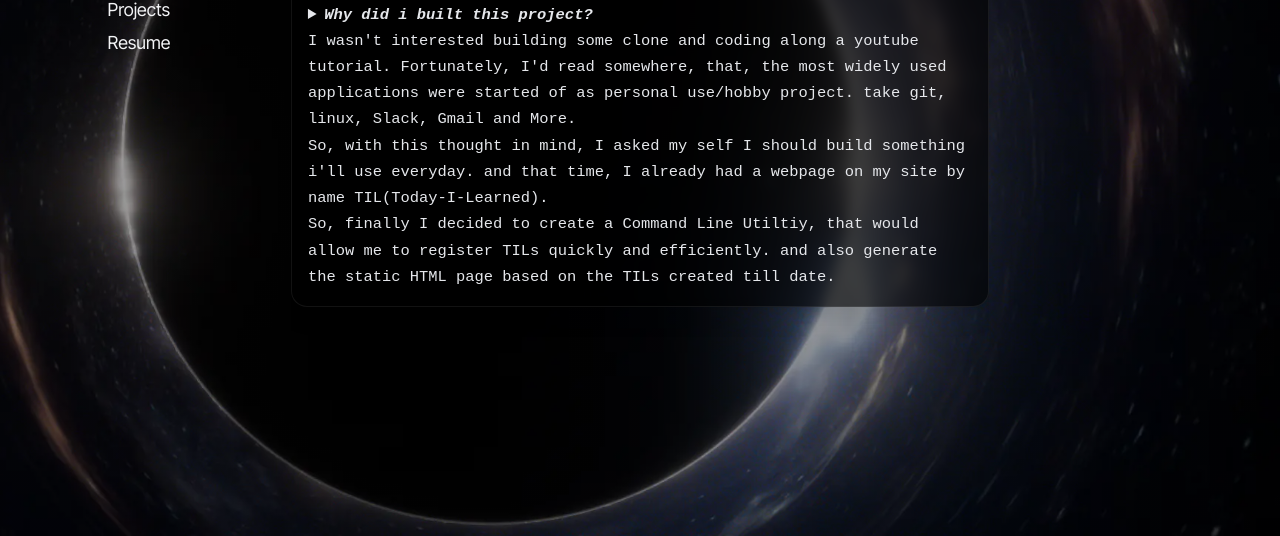
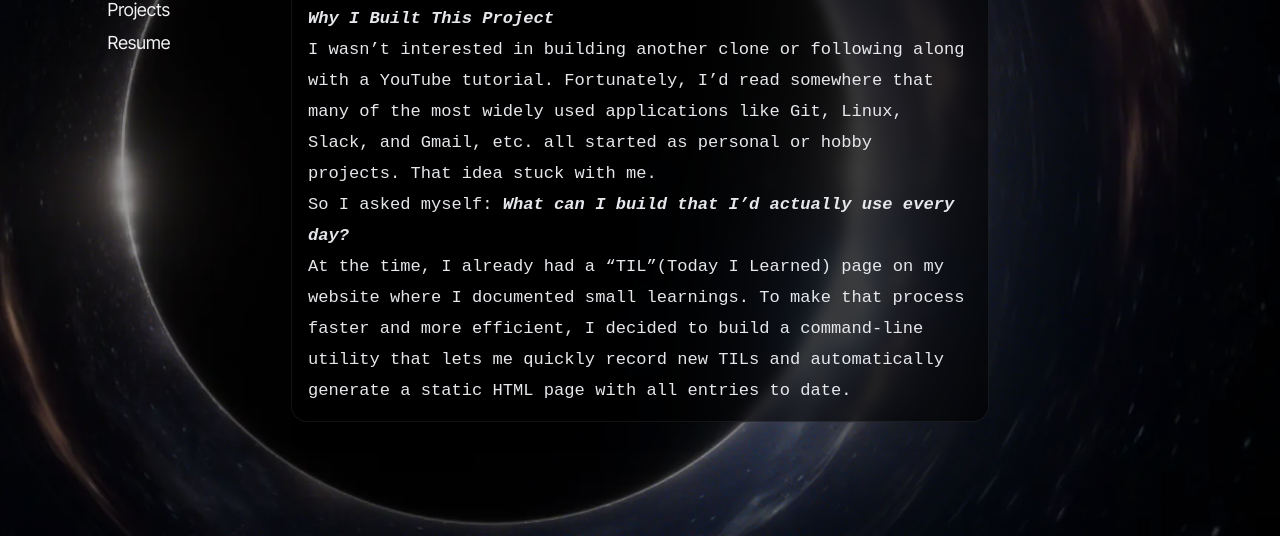
Before and after one commit to theharshjha/portfolio, a plain HTML site: page projects.html in a window 1280 px wide. Shown: the part 264-800 px from the top of the page. Drawn offline with Linux system fonts and the light colour scheme.

Commit message:
project update

```diff
--- a/projects.html
+++ b/projects.html
@@ -81,18 +81,13 @@
                     </div>
                     <div id="desc">
                         <code>
-                        <details>
-                            <summary>
-                                <i><b>Why did i built this project?</b></i> <br>
-                                I wasn't interested building some clone and coding along a youtube tutorial. Fortunately, I'd read somewhere, that, the most widely used applications were started of as personal use/hobby project.
-                                take git, linux, Slack, Gmail and More. <br>
-                                So, with this thought in mind, I asked my self I should build something i'll use everyday.
-                                and that time, I already had a webpage on my site by name <a href="/til.html">TIL(Today-I-Learned)</a>.
-                                <br>
-                                So, finally I decided to create a Command Line Utiltiy, that would allow me to register TILs quickly and efficiently.
-                                and also generate the static HTML page based on the TILs created till date.
-                            </summary>
-                        </details>
+                            <i><b>Why I Built This Project</b></i>
+                            <br>
+                            I wasn’t interested in building another clone or following along with a YouTube tutorial. Fortunately, I’d read somewhere that many of the most widely used applications like Git, Linux, Slack, and Gmail, etc. all started as personal or hobby projects. That idea stuck with me.
+                            <br>
+                            So I asked myself: <b><i>What can I build that I’d actually use every day?</i></b>
+                            <br>
+                            At the time, I already had a <a href="/til.html">“TIL”(Today I Learned)</a> page on my website where I documented small learnings. To make that process faster and more efficient, I decided to build a command-line utility that lets me quickly record new TILs and automatically generate a static HTML page with all entries to date.
                         </code>
                     </div>
                 </div>
```
